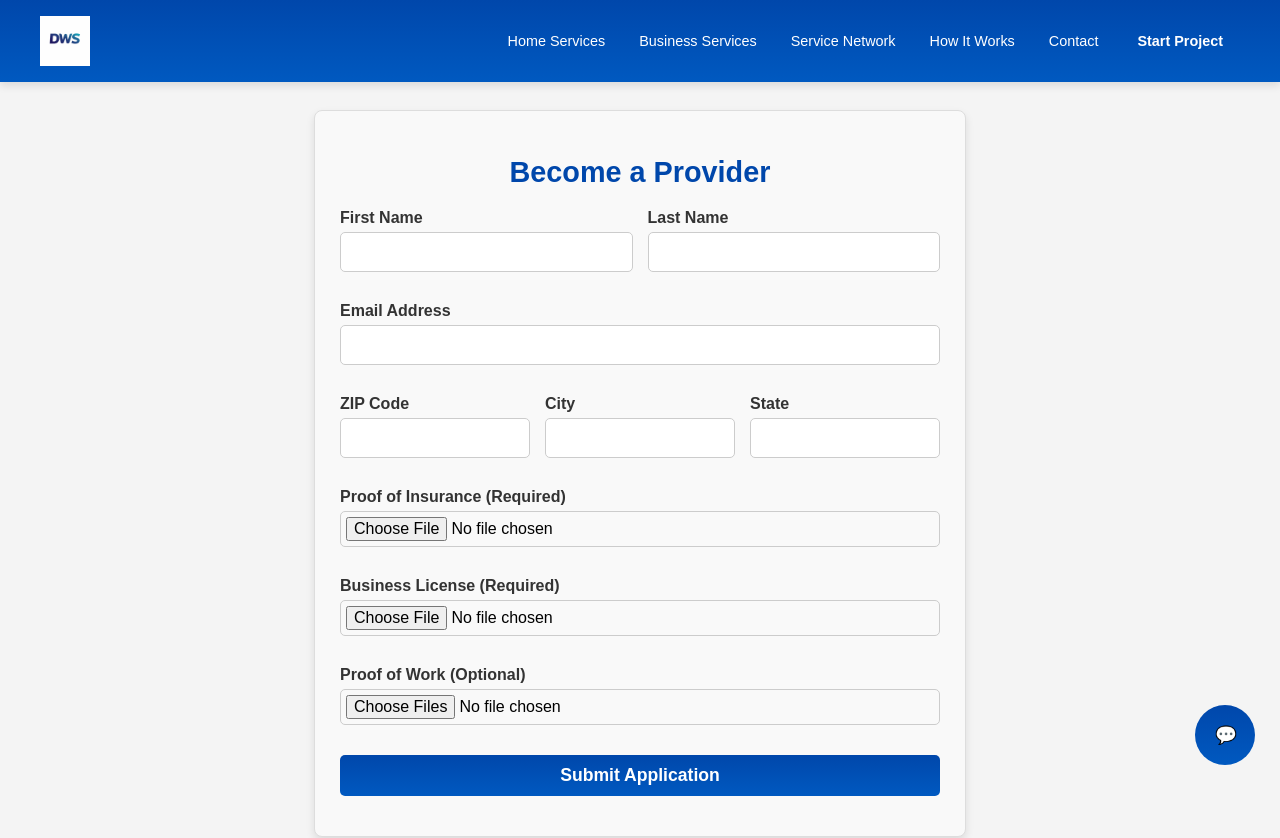
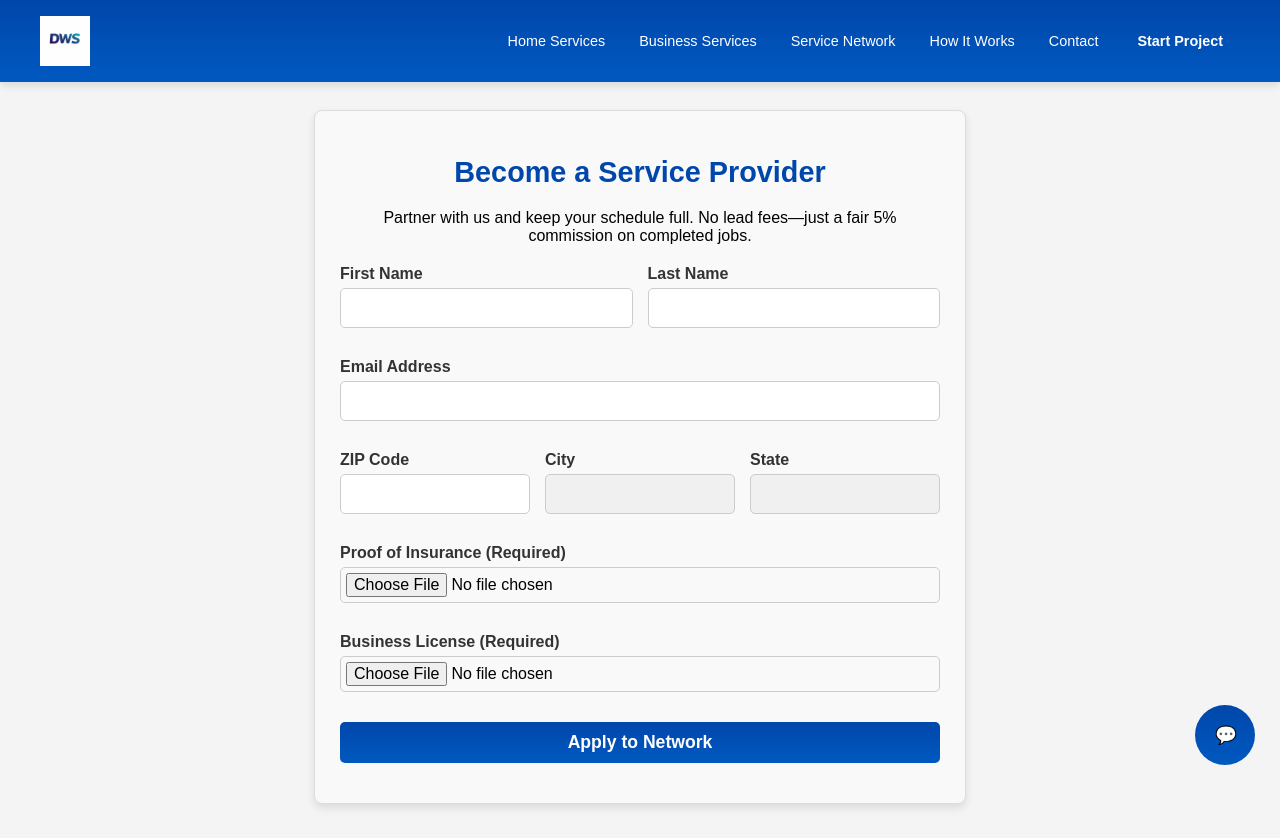
Before and after one commit to uploadnprogress/DWreact, a React (Vite) app: page /ju in a window 1280 px wide. Shown: the top 838 px of the page. Built offline with nearby package versions, Linux system fonts and the light colour scheme.

Commit message:
Final Fix: Resolved all form 404 errors and restored branding/automation logic

```diff
--- a/src/pages/ContactPage.jsx
+++ b/src/pages/ContactPage.jsx
@@ -7,7 +7,7 @@ const ContactPage = () => {
       <Helmet><title>Contact Us | DoneWright Services</title></Helmet>
       <div className="form-container">
         <h1 className="section-title">Get In Touch</h1>
-        <form name="contact" method="POST" data-netlify="true">
+        <form name="contact" method="POST" action="/?success=true" data-netlify="true">
           <input type="hidden" name="form-name" value="contact" />
 
           <div style={{ display: 'grid', gridTemplateColumns: '1fr 1fr', gap: '15px' }}>
@@ -27,18 +27,8 @@ const ContactPage = () => {
           </div>
 
           <div className="form-group">
-            <label>Subject</label>
-            <select name="subject" required>
-              <option value="general">General Inquiry</option>
-              <option value="partnership">Moving Company Partnership</option>
-              <option value="support">Project Support</option>
-              <option value="billing">Billing</option>
-            </select>
-          </div>
-
-          <div className="form-group">
             <label>Message</label>
-            <textarea name="message" rows="5" required></textarea>
+            <textarea name="message" rows="5" required placeholder="How can we help?"></textarea>
           </div>
 
           <button type="submit" className="btn">Send Message</button>
--- a/src/pages/HomePage.jsx
+++ b/src/pages/HomePage.jsx
@@ -14,9 +14,9 @@ function HomePage() {
 
       <section className="hero">
         <div className="container">
-          {/* H1 is now the Brand - Dominant size */}
+          {/* H1 for Primary Brand Dominance */}
           <h1>DoneWright Services</h1>
-          {/* H2 is the Tagline - Supporting size */}
+          {/* H2 for Supporting Tagline */}
           <h2>We Coordinate. They Deliver.</h2>
           <p>Seattle's premier network of vetted independent contractors.</p>
         </div>
@@ -25,26 +25,38 @@ function HomePage() {
       <section className="content-section">
         <div className="container">
           <h2 className="section-title">Professional Services for Every Need</h2>
+          <p className="intro" style={{ textAlign: 'center' }}>Select a service category to begin.</p>
+
           <div className="service-cards">
             <div
               className="card"
               onClick={() => navigate('/start-project', { state: { type: 'home' } })}
-              style={{ backgroundImage: 'linear-gradient(rgba(0,0,0,0.4), rgba(0,0,0,0.4)), url("/images/home-services.jpg")' }}
+              style={{
+                cursor: 'pointer',
+                backgroundImage: 'linear-gradient(rgba(0,0,0,0.4), rgba(0,0,0,0.4)), url("/images/home-services.jpg")',
+                backgroundSize: 'cover',
+                backgroundPosition: 'center'
+              }}
             >
               <div className="card-content">
                 <h4>Residential</h4>
-                <p>Assembly, mounting, and repairs.</p>
+                <p>Assembly, mounting, and home repairs.</p>
               </div>
             </div>
 
             <div
               className="card"
               onClick={() => navigate('/start-project', { state: { type: 'business' } })}
-              style={{ backgroundImage: 'linear-gradient(rgba(0,0,0,0.4), rgba(0,0,0,0.4)), url("https://images.unsplash.com/photo-1497366216548-37526070297c?auto=format&fit=crop&w=800&q=80")' }}
+              style={{
+                cursor: 'pointer',
+                backgroundImage: 'linear-gradient(rgba(0,0,0,0.4), rgba(0,0,0,0.4)), url("https://images.unsplash.com/photo-1497366216548-37526070297c?auto=format&fit=crop&w=800&q=80")',
+                backgroundSize: 'cover',
+                backgroundPosition: 'center'
+              }}
             >
               <div className="card-content">
                 <h4>Commercial</h4>
-                <p>Office and retail maintenance.</p>
+                <p>Office setups and retail maintenance.</p>
               </div>
             </div>
           </div>
--- a/src/pages/JoinUsPage.jsx
+++ b/src/pages/JoinUsPage.jsx
@@ -3,7 +3,7 @@ import { Helmet } from 'react-helmet-async';
 
 const JoinUsPage = () => {
   const [formData, setFormData] = useState({
-    firstName: '', lastName: '', email: '', zip: '', city: '', state: ''
+    firstName: '', lastName: '', email: '', phone: '', zip: '', city: '', state: ''
   });
 
   const handleZipChange = async (e) => {
@@ -28,10 +28,12 @@ const JoinUsPage = () => {
     <div className="form-section">
       <Helmet><title>Join the Network | DoneWright Services</title></Helmet>
       <div className="form-container">
-        <h1 className="section-title">Become a Provider</h1>
+        <h1 className="section-title">Become a Service Provider</h1>
+        <p style={{ textAlign: 'center', marginBottom: '20px' }}>
+          Partner with us and keep your schedule full. No lead fees—just a fair 5% commission on completed jobs.
+        </p>
 
-        {/* encType is REQUIRED for file uploads to work with Make.com */}
-        <form name="provider-signup" method="POST" data-netlify="true" encType="multipart/form-data">
+        <form name="provider-signup" method="POST" action="/?success=true" data-netlify="true" encType="multipart/form-data">
           <input type="hidden" name="form-name" value="provider-signup" />
 
           <div style={{ display: 'grid', gridTemplateColumns: '1fr 1fr', gap: '15px' }}>
@@ -57,15 +59,14 @@ const JoinUsPage = () => {
             </div>
             <div className="form-group">
               <label>City</label>
-              <input type="text" name="city" value={formData.city} readOnly />
+              <input type="text" name="city" value={formData.city} readOnly style={{ backgroundColor: '#f0f0f0' }} />
             </div>
             <div className="form-group">
               <label>State</label>
-              <input type="text" name="state" value={formData.state} readOnly />
+              <input type="text" name="state" value={formData.state} readOnly style={{ backgroundColor: '#f0f0f0' }} />
             </div>
           </div>
 
-          {/* File Upload Fields for Automation */}
           <div className="form-group">
             <label>Proof of Insurance (Required)</label>
             <input type="file" name="insurance" required />
@@ -76,12 +77,7 @@ const JoinUsPage = () => {
             <input type="file" name="license" required />
           </div>
 
-          <div className="form-group">
-            <label>Proof of Work (Optional)</label>
-            <input type="file" name="portfolio" multiple />
-          </div>
-
-          <button type="submit" className="btn">Submit Application</button>
+          <button type="submit" className="btn">Apply to Network</button>
         </form>
       </div>
     </div>
```
